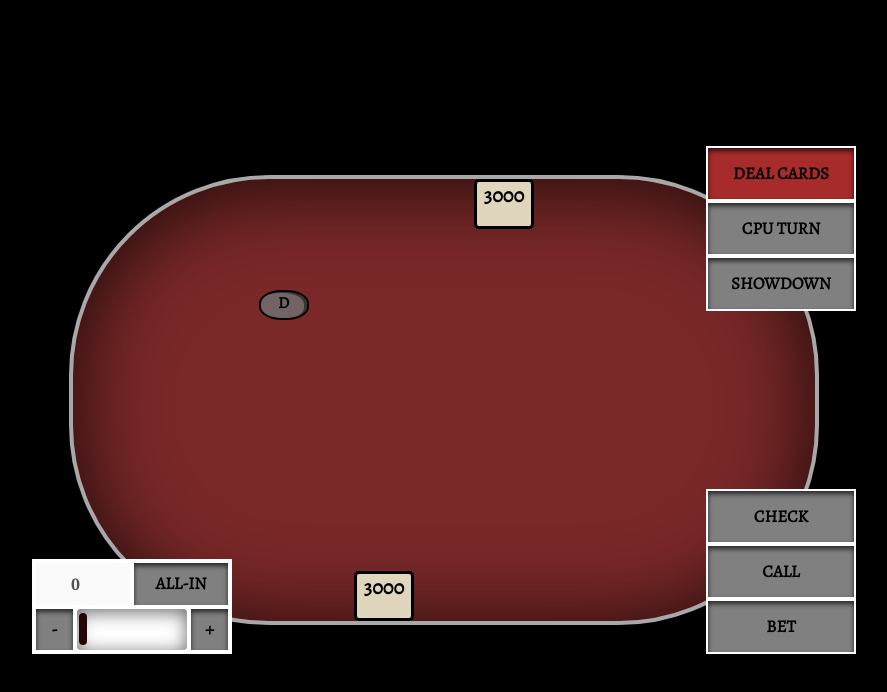
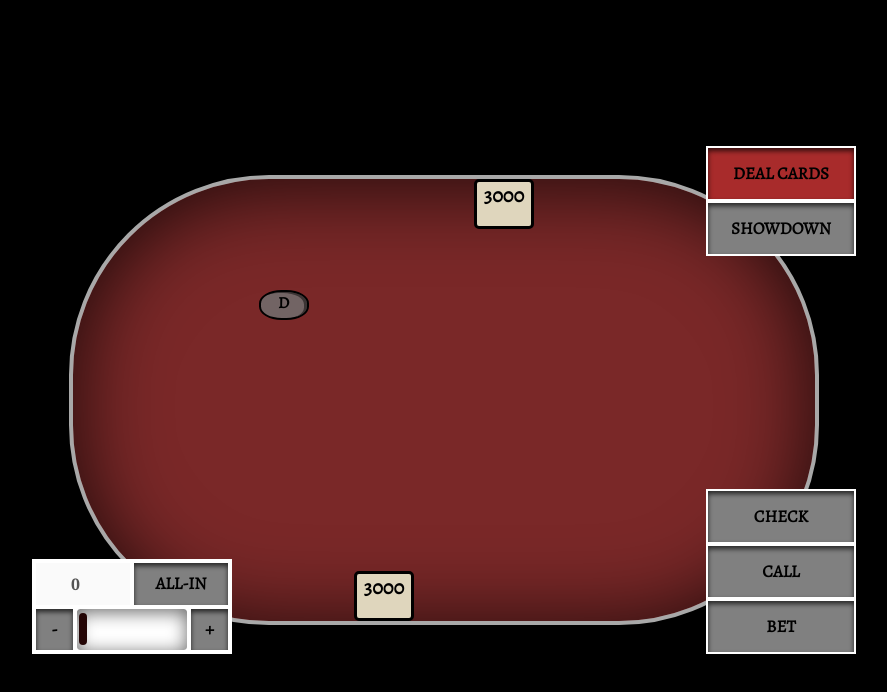
Before and after one commit to segrz8/Heads-up-Hold-em, a React (Create React App) app: page / in a window 1280 px wide. Shown: the top 692 px of the page, without its empty margins (196-1083 px from the left). Built offline with nearby package versions, Linux system fonts and the light colour scheme.

Commit message:
delete cpu turn button

```diff
--- a/src/components/OperatingButtons.js
+++ b/src/components/OperatingButtons.js
@@ -2,11 +2,11 @@ import React from 'react'
 import './OperatingButtons.css';
 
 function OperatingButtons(props) {
-    const { dealCards, disabledDeal, player2turn, disabledPlayer2, showCards, disabledShowdown, player1money, player2money } = props
+    const { dealCards, disabledDeal, showCards, disabledShowdown } = props
     return (
         <div className='operatingButtons'>
             <button onClick={dealCards} disabled={disabledDeal}>Deal Cards</button>
-            <button onClick={player2turn} disabled={player1money === 0 || player2money === 0 ? true : disabledPlayer2}>CPU turn</button>
+            {/* <button onClick={player2turn} disabled={player1money === 0 || player2money === 0 ? true : disabledPlayer2}>CPU turn</button> */}
             <button onClick={showCards} disabled={disabledShowdown}>Showdown</button>
         </div>
     )
```
